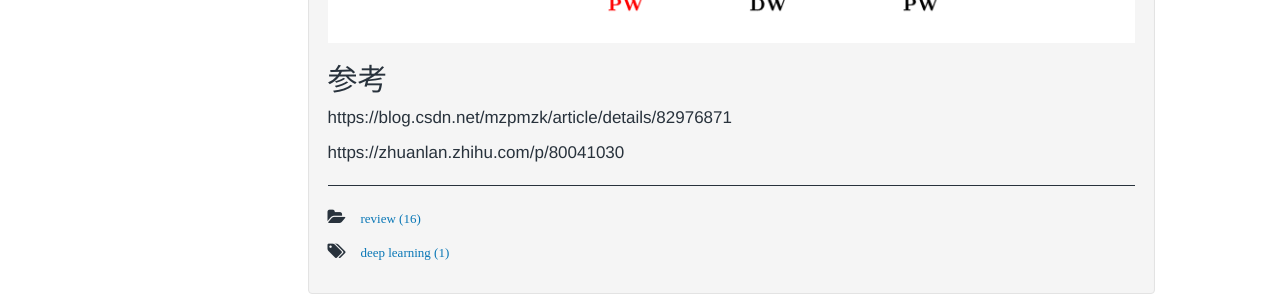
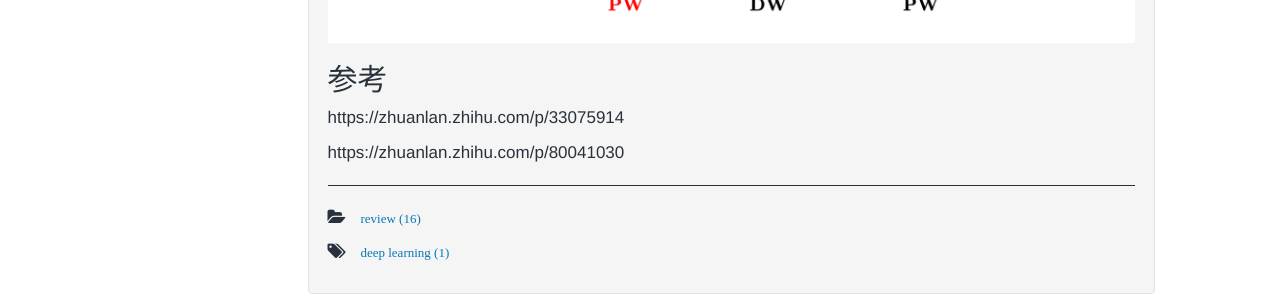
Before and after one commit to GuodongFan/GuodongFan.github.io, a Jekyll site: the page built from _posts/2019-09-12-MobileNet.md, in a window 1280 px wide and 900 px high, scrolled down 856 px. Shown: the part 452-752 px from the top of the window. Built offline with Jekyll 4.4.1, drawn with Linux system fonts in a browser that asks for light colours; our own code applies the rules of GitHub Pages for plain Markdown files; formulas are drawn with MathJax 3; some of the changed lines change nothing that is shown.

Commit message:
Update 2019-09-12-MobileNet.md

```diff
--- a/_posts/2019-09-12-MobileNet.md
+++ b/_posts/2019-09-12-MobileNet.md
@@ -49,6 +49,6 @@ V2再depthwise卷积之前新加了一个pointwise卷积，可以提升维度。
 
 ## 参考
 
-https://blog.csdn.net/mzpmzk/article/details/82976871
+https://zhuanlan.zhihu.com/p/33075914
 
 https://zhuanlan.zhihu.com/p/80041030
```
